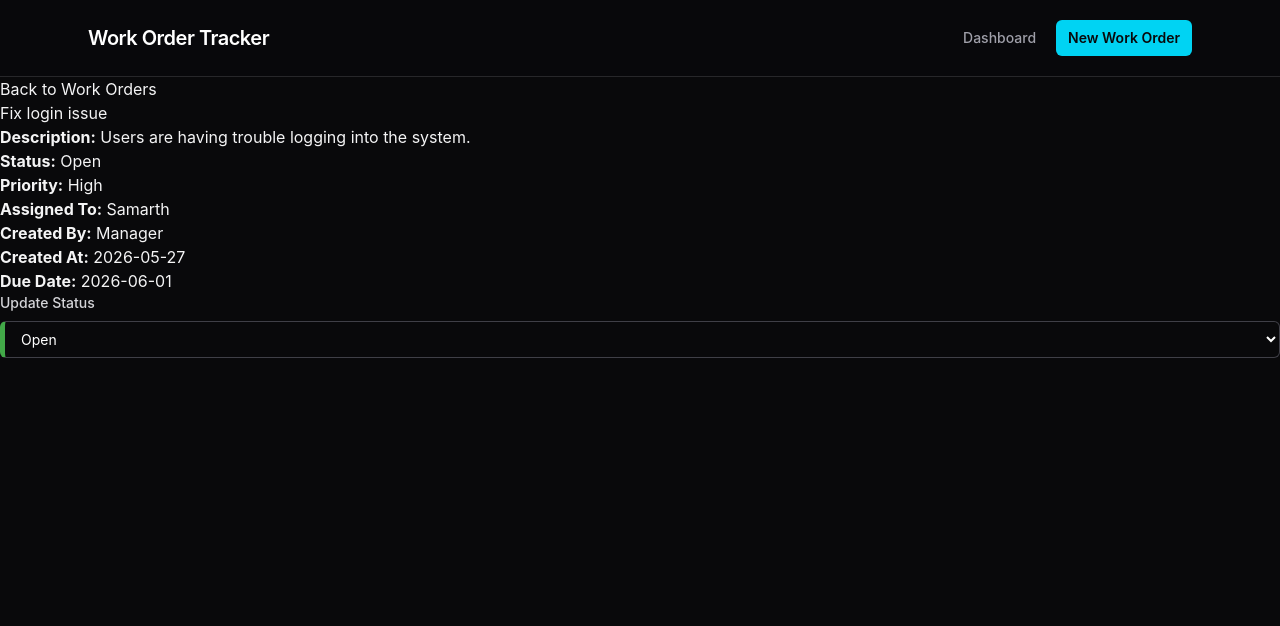
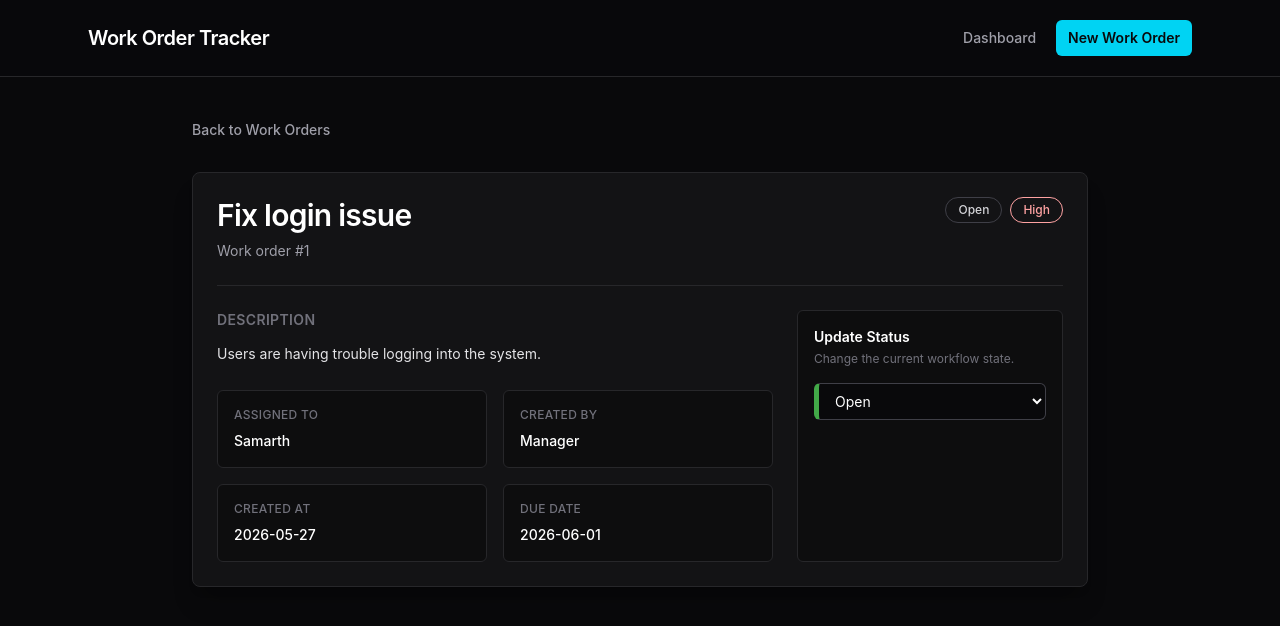
Before and after one commit to samarth212/Work-Order-Tracker, an Angular app in the folder frontend/: page /workorders/1 in a window 1280 px wide. Shown: the top 626 px of the page. Built offline with nearby package versions, Linux system fonts and the light colour scheme.

Commit message:
update detail ui

```diff
--- a/frontend/src/app/pages/work-order-detail/work-order-detail.html
+++ b/frontend/src/app/pages/work-order-detail/work-order-detail.html
@@ -1,18 +1,76 @@
-<a routerLink="/workorders">Back to Work Orders</a>
+<main class="px-6 py-10">
+  <div class="mx-auto max-w-4xl">
+    <a
+      routerLink="/dashboard"
+      class="mb-8 inline-flex text-sm font-medium text-zinc-400 hover:text-white"
+    >
+      Back to Work Orders
+    </a>
 
     @if (workOrder) {
-  <h2>{{ workOrder.title }}</h2>
+      <div class="rounded-lg border border-zinc-800 bg-zinc-900/70 p-6 shadow-xl shadow-black/20">
+        <div
+          class="flex flex-col gap-4 border-b border-zinc-800 pb-6 sm:flex-row sm:items-start sm:justify-between"
+        >
+          <div>
+            <h2 class="text-3xl font-semibold tracking-tight text-white">{{ workOrder.title }}</h2>
+            <p class="mt-2 text-sm text-zinc-400">Work order #{{ workOrder.id }}</p>
+          </div>
 
-  <p><strong>Description:</strong> {{ workOrder.description }}</p>
-  <p><strong>Status:</strong> {{ workOrder.status }}</p>
-  <p><strong>Priority:</strong> {{ workOrder.priority }}</p>
-  <p><strong>Assigned To:</strong> {{ workOrder.assignedTo }}</p>
-  <p><strong>Created By:</strong> {{ workOrder.createdBy }}</p>
-  <p><strong>Created At:</strong> {{ workOrder.createdAt }}</p>
-  <p><strong>Due Date:</strong> {{ workOrder.dueDate }}</p>
-  <label for="status" class="block text-sm font-medium text-zinc-300">Update Status</label>
+          <div class="flex flex-wrap gap-2 text-xs font-medium">
+            <span class="rounded-full border border-zinc-700 px-3 py-1 text-zinc-300">
+              {{ workOrder.status }}
+            </span>
+            <span
+              class="rounded-full border px-3 py-1"
+              [class.border-green-700]="workOrder.priority === 'Low'"
+              [class.bg-green-950]="workOrder.priority === 'Low'"
+              [class.text-green-300]="workOrder.priority === 'Low'"
+              [class.border-yellow-700]="workOrder.priority === 'Medium'"
+              [class.bg-yellow-950]="workOrder.priority === 'Medium'"
+              [class.text-yellow-300]="workOrder.priority === 'Medium'"
+              [class.border-red-700]="workOrder.priority === 'High'"
+              [class.bg-red-950]="workOrder.priority === 'High'"
+              [class.text-red-300]="workOrder.priority === 'High'"
+              [class.border-purple-700]="workOrder.priority === 'Urgent'"
+              [class.bg-purple-950]="workOrder.priority === 'Urgent'"
+              [class.text-purple-300]="workOrder.priority === 'Urgent'"
+            >
+              {{ workOrder.priority }}
+            </span>
+          </div>
+        </div>
+
+        <div class="mt-6 grid gap-6 lg:grid-cols-3">
+          <section class="lg:col-span-2">
+            <h3 class="text-sm font-semibold uppercase tracking-wide text-zinc-500">Description</h3>
+            <p class="mt-3 text-sm leading-6 text-zinc-200">{{ workOrder.description }}</p>
+
+            <div class="mt-6 grid gap-4 sm:grid-cols-2">
+              <div class="rounded-md border border-zinc-800 bg-zinc-950/60 p-4">
+                <p class="text-xs font-medium uppercase tracking-wide text-zinc-500">Assigned To</p>
+                <p class="mt-2 text-sm font-medium text-white">{{ workOrder.assignedTo }}</p>
+              </div>
+              <div class="rounded-md border border-zinc-800 bg-zinc-950/60 p-4">
+                <p class="text-xs font-medium uppercase tracking-wide text-zinc-500">Created By</p>
+                <p class="mt-2 text-sm font-medium text-white">{{ workOrder.createdBy }}</p>
+              </div>
+              <div class="rounded-md border border-zinc-800 bg-zinc-950/60 p-4">
+                <p class="text-xs font-medium uppercase tracking-wide text-zinc-500">Created At</p>
+                <p class="mt-2 text-sm font-medium text-white">{{ workOrder.createdAt }}</p>
+              </div>
+              <div class="rounded-md border border-zinc-800 bg-zinc-950/60 p-4">
+                <p class="text-xs font-medium uppercase tracking-wide text-zinc-500">Due Date</p>
+                <p class="mt-2 text-sm font-medium text-white">{{ workOrder.dueDate }}</p>
+              </div>
+            </div>
+          </section>
+
+          <aside class="rounded-md border border-zinc-800 bg-zinc-950/60 p-4">
+            <label for="status" class="block text-sm font-semibold text-white">Update Status</label>
+            <p class="mt-1 text-xs text-zinc-500">Change the current workflow state.</p>
             <select
-    class="form-control mt-2 w-full rounded-md border border-zinc-700 bg-zinc-950 px-3 py-2 text-sm text-white outline-none transition focus:border-cyan-400 focus:ring-2 focus:ring-cyan-400/20"
+              class="form-control mt-4 w-full rounded-md border border-zinc-700 bg-zinc-950 px-3 py-2 text-sm text-white outline-none transition focus:border-cyan-400 focus:ring-2 focus:ring-cyan-400/20"
               id="status"
               required
               [(ngModel)]="workOrder.status"
@@ -22,6 +80,13 @@
                 <option [value]="status">{{ status }}</option>
               }
             </select>
+          </aside>
+        </div>
+      </div>
     } @else {
-  <p>Work order not found.</p>
+      <div class="rounded-lg border border-zinc-800 bg-zinc-900/70 p-6 text-zinc-300">
+        Work order not found.
+      </div>
     }
+  </div>
+</main>
--- a/frontend/src/app/pages/work-order-form/work-order-form.html
+++ b/frontend/src/app/pages/work-order-form/work-order-form.html
@@ -1,7 +1,7 @@
 <main class="min-h-screen bg-zinc-950 px-6 py-10 text-zinc-100">
   <div class="mx-auto max-w-3xl">
     <a
-      routerLink="/workorders"
+      routerLink="/dashboard"
       class="mb-8 inline-flex text-sm font-medium text-zinc-400 hover:text-white"
     >
       Back to Work Orders
```
Lines whose indentation alone changed are shown as unchanged.
